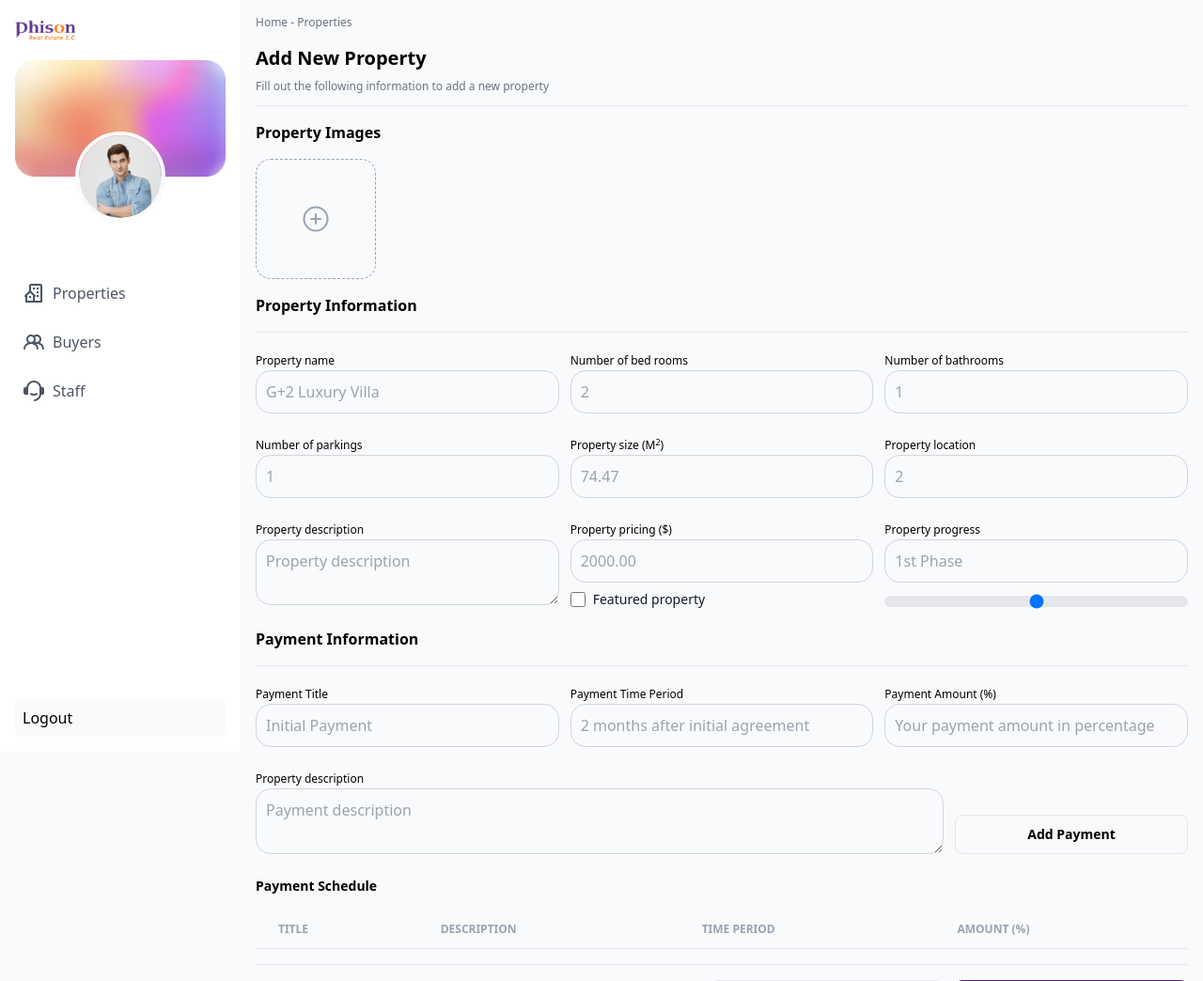
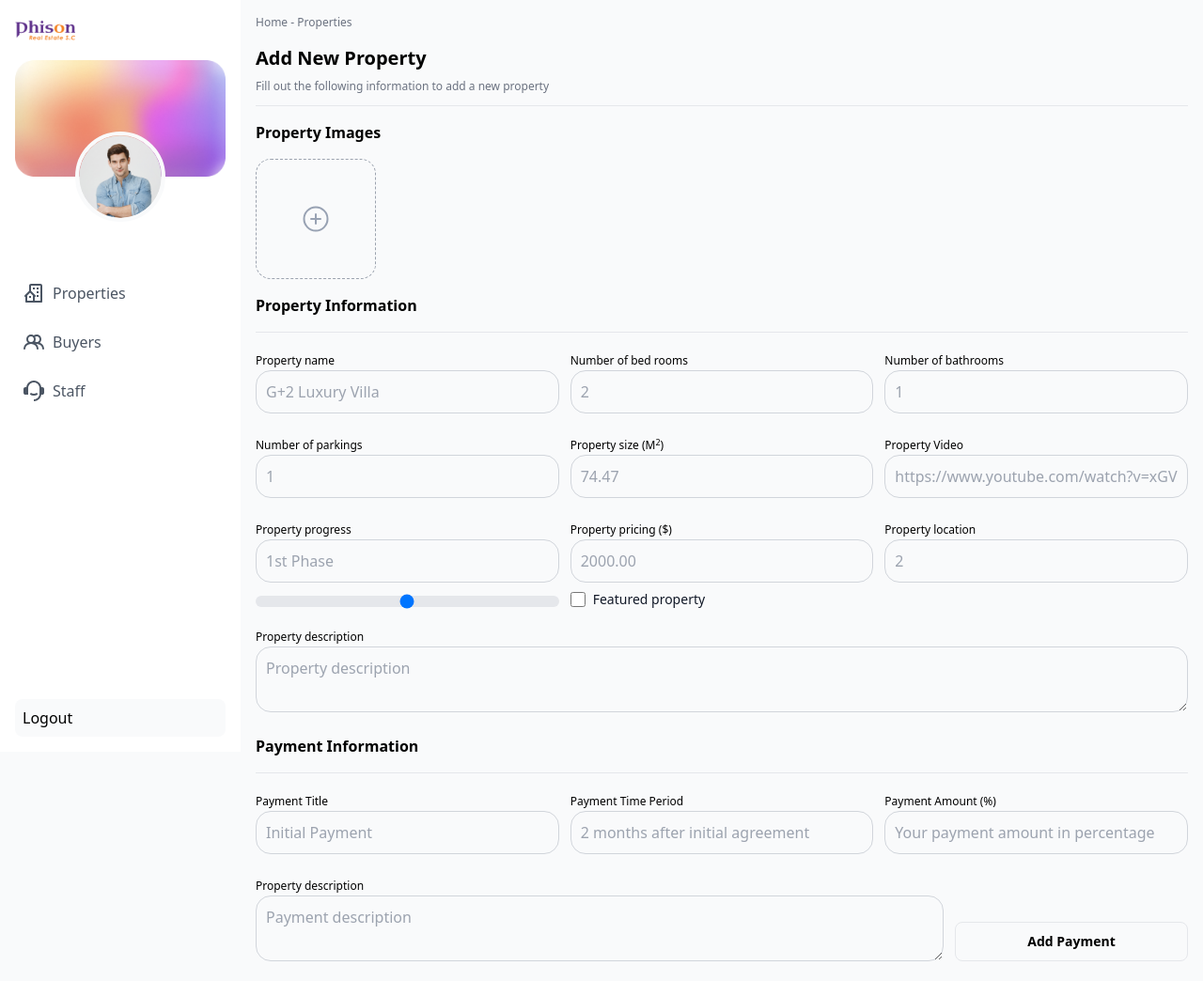
Before and after one commit to nebiyuelias1/phison-realestate, a Django app: template phison_realestate_backend/phison_realestate_backend/templates/phison_panel/property_form.html in a window 1280 px wide. Shown: the top 1044 px of the page at 94% size. Run offline with Django 4.2, Linux system fonts and the light colour scheme; the template is opened without the code that fills it, so the values that code supplies are empty; some libraries are stand-ins or nearby versions.

Commit message:
Add video url input on property form

```diff
--- a/phison_realestate_backend/phison_realestate_backend/templates/phison_panel/property_form.html
+++ b/phison_realestate_backend/phison_realestate_backend/templates/phison_panel/property_form.html
@@ -48,19 +48,21 @@
         {% include 'partials/_input.html' with label="Number of bathrooms" id="property_bath_room_count" name="bath_room_count" placeholder="1" type="number" class="basis-full md:basis-1/3 lg:basis-1/4 flex-grow" value=form.bath_room_count.value min=0 required_attribute="required" only %}
         {% include 'partials/_input.html' with label="Number of parkings" id="property_parking_count" name="parking_count" placeholder="1" type="number" class="basis-full md:basis-1/3 lg:basis-1/4 flex-grow" value=form.parking_count.value min=0 required_attribute="required" only %}
         {% include 'partials/_input.html' with label="Property size (M<sup>2</sup>)" id="property_size" name="size" placeholder="74.47" type="number" class="basis-full md:basis-1/3 lg:basis-1/4 flex-grow" value=form.size.value required_attribute="required" step_attribute="step='any'" required_attribute="required" only %}
+        {% include 'partials/_input.html' with label="Property Video" id="property_video" name="video" placeholder="https://www.youtube.com/watch?v=xGVxYZClIwU" type="url" class="basis-full md:basis-1/3 lg:basis-1/4 flex-grow" value=form.video.value only%}
         <!-- TODO: Implement Location selection field -->
-        {% include 'partials/_input.html' with label="Property location" id="num_of_bathrooms" placeholder="2" type="text" class="basis-full md:basis-1/3 lg:basis-1/4 flex-grow" required_attribute="required" only %}
-        {% include 'partials/_textarea.html' with label="Property description" id="property_description" name="description" placeholder="Property description" type="text" class="basis-full md:basis-1/3 lg:basis-1/4 flex-grow" value=form.description.value required_attribute="required" only %}
+        <div class="basis-full md:basis-1/3 lg:basis-1/4 flex-grow">
+          <!-- prettier-ignore -->
+          {% include 'partials/_input.html' with label="Property progress" id="property_progress" name="progress" placeholder="1st Phase" type="text" value=form.progress.value required_attribute="required" only %}
+          {% include 'partials/_input_slider.html' with label="Featured property" id="num_of_bathrooms" class="basis-full md:basis-1/3 lg:basis-1/4 flex-grow items-center" only %}
+        </div>
+
         <div class="basis-full md:basis-1/3 lg:basis-1/4 flex-grow">
           <!-- prettier-ignore -->
           {% include 'partials/_input.html' with label="Property pricing ($)" id="property_pricing" name="price" placeholder="2000.00" type="number" value=form.price.value required_attribute="required" step_attribute="step='0.1'" only %}
           {% include 'partials/_checkbox.html' with label="Featured property" id="property_is_featured" name="is_featured" only %}
         </div>
-        <div class="basis-full md:basis-1/3 lg:basis-1/4 flex-grow">
-          <!-- prettier-ignore -->
-          {% include 'partials/_input.html' with label="Property progress" id="property_progress" name="progress" placeholder="1st Phase" type="text" value=form.progress.value required_attribute="required" only %}
-          {% include 'partials/_input_slider.html' with label="Featured property" id="num_of_bathrooms" class="basis-full md:basis-1/3 lg:basis-1/4 flex-grow items-center" only %}
-        </div>
+        {% include 'partials/_input.html' with label="Property location" id="num_of_bathrooms" placeholder="2" type="text" class="basis-full md:basis-1/3 lg:basis-1/4 flex-grow" required_attribute="required" only %}
+        {% include 'partials/_textarea.html' with label="Property description" id="property_description" name="description" placeholder="Property description" type="text" class="basis-full md:basis-1/3 lg:basis-1/4 flex-grow" value=form.description.value required_attribute="required" only %}
     </div>
   </div>
 
```
